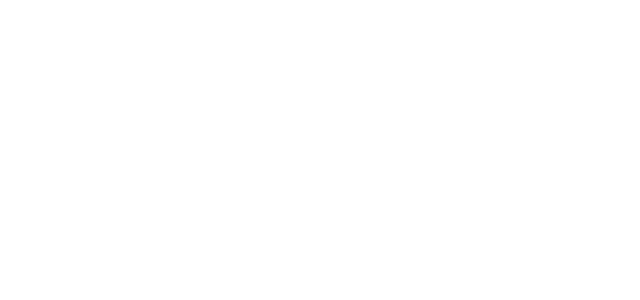
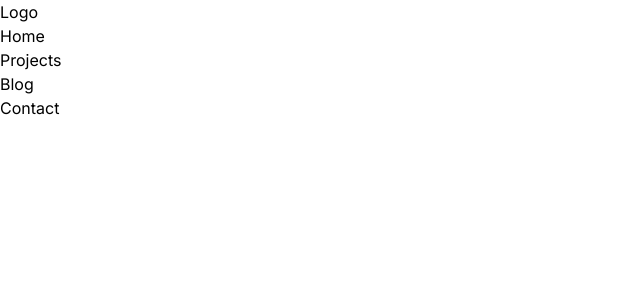
Before and after one commit to MdSadiqMd/Portfolio.dev, a Next.js app: page / in a window 1280 px wide. Shown: the top 300 px of the page, without its empty margins (0-640 px from the left). Built offline with nearby package versions, Linux system fonts and the light colour scheme.

Commit message:
refactor added items of navbar

```diff
--- a/components/Header/header.tsx
+++ b/components/Header/header.tsx
@@ -19,12 +19,15 @@
       </div>
     </div>*/
     <div>
-      <nav>
-        <a href="./assets/android-chrome-512x512.png"></a>
+      <nav className='flex'>
+        <a href="./assets/android-chrome-512x512.png">Logo</a>
       </nav>
       <div>
         <ul>
-          <li></li>
+          <li><a href="">Home</a></li>
+          <li><a href="">Projects</a></li>
+          <li><a href="">Blog</a></li>
+          <li><a href="">Contact</a></li>
         </ul>
       </div>
     </div>
```
